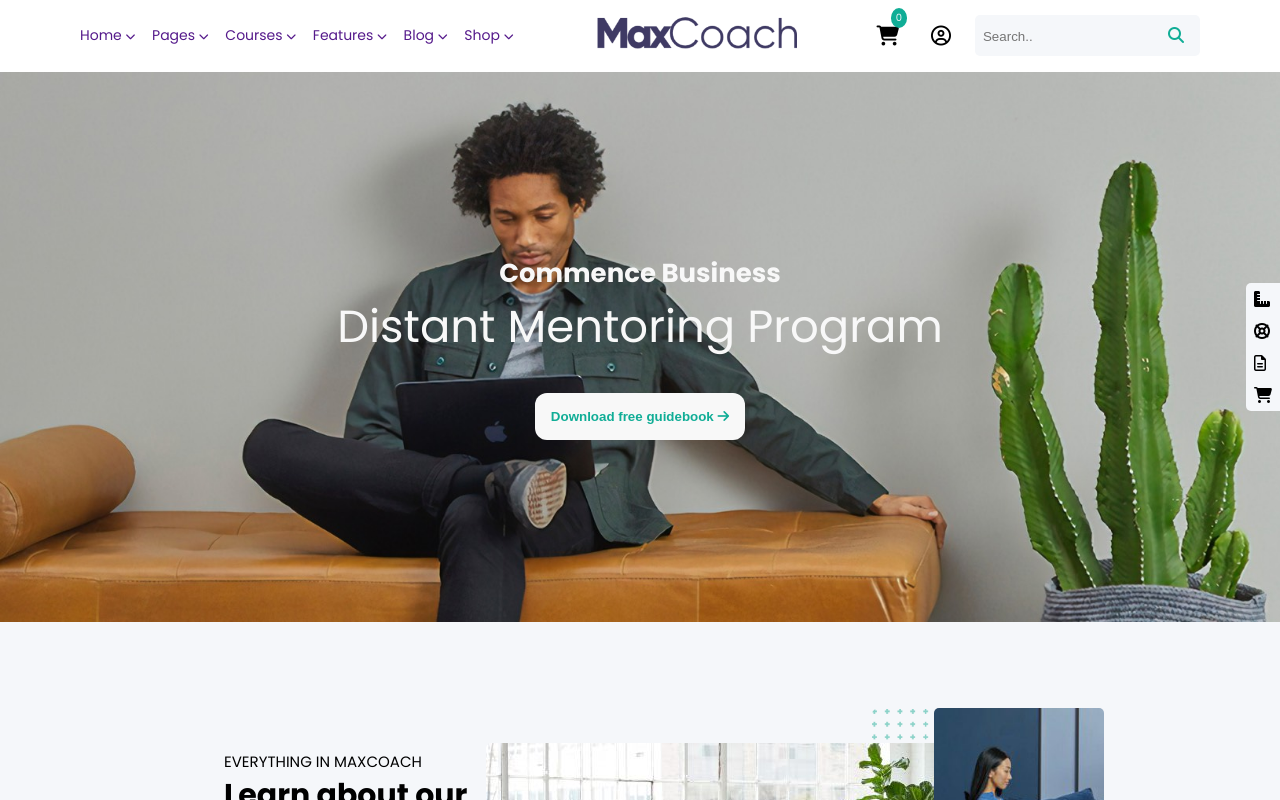
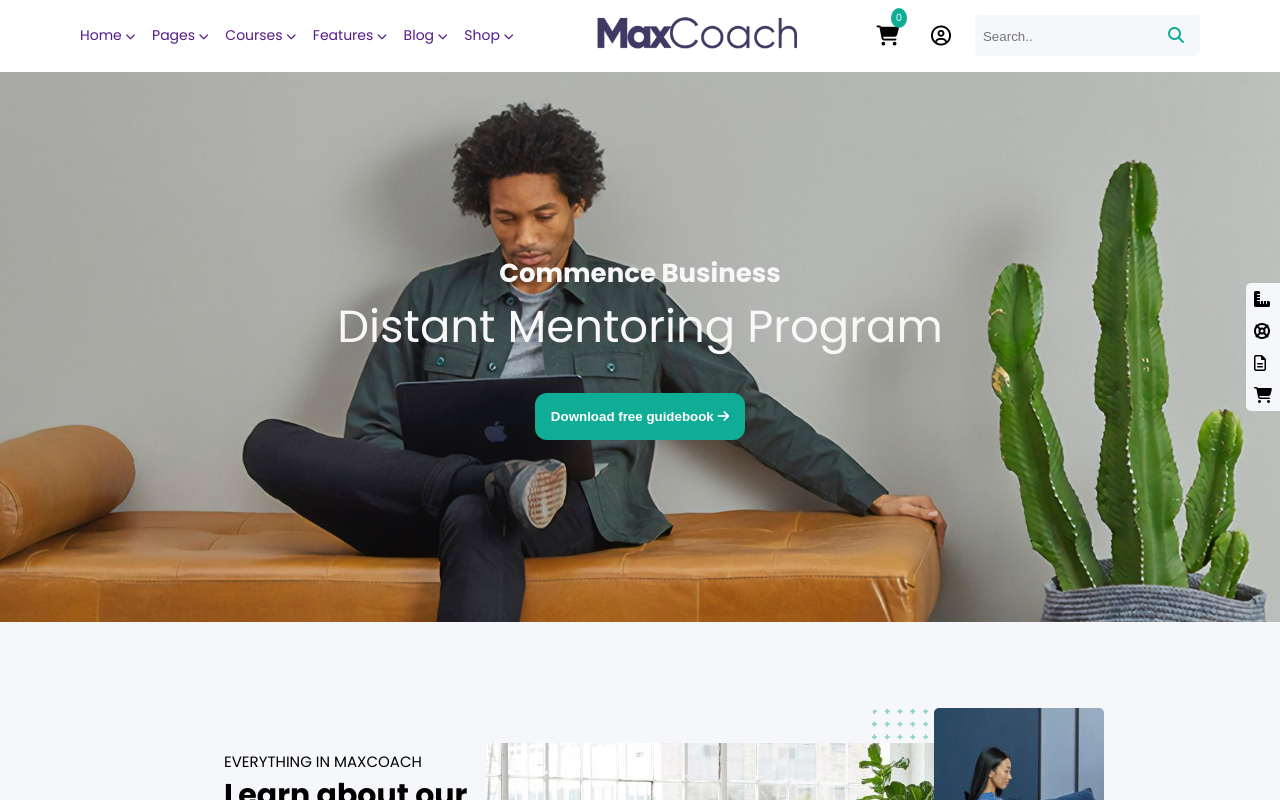
Before and after one commit to MarioBroi/proj-html-vuejs, a Vue app: page / in a window 1280 px wide. In both pictures the pointer is over the button "Download free guidebook". Shown: the top 800 px of the page. Built offline with nearby package versions, Linux system fonts and the light colour scheme.

Commit message:
add hover in buttons and links

```diff
--- a/src/style.css
+++ b/src/style.css
@@ -162,12 +162,18 @@ button {
     }
 
     .btn-jumbo {
-      font-weight: bold;
+      font-weight: bolder;
       padding: 1rem;
       border: none;
       border-radius: 12px;
       color: var(--proj-focus);
       background-color: var(--proj-lighter);
+      transition: 0.3s;
+    }
+
+    .btn-jumbo:hover{
+      color: var(--proj-lightest);
+      background-color: var(--proj-focus);
     }
 
     .side-tools {
@@ -382,6 +388,11 @@ button {
             & p {
               font-size: 15px;
               font-weight: bold;
+              transition: 0.2s;
+            }
+
+            p:hover{
+              color: var(--proj-focus);
             }
 
             .card-bottom {
@@ -618,6 +629,7 @@ button {
     align-items: center;
     flex-direction: column;
     margin: 5rem auto;
+    padding: 5rem 0;
 
     .col {
       display: flex;
@@ -738,6 +750,11 @@ button {
         & i {
           padding: 0.3rem;
           font-size: 20px;
+          transition: 0.3s;
+        }
+
+         i:hover{
+          color: var(--proj-focus);
         }
       }
     }
@@ -760,6 +777,11 @@ button {
 
         a {
           padding: 0.3rem 0;
+          transition: 0.2s;
+        }
+
+        a:hover{
+          color: var(--proj-focus);
         }
       }
     }
```
